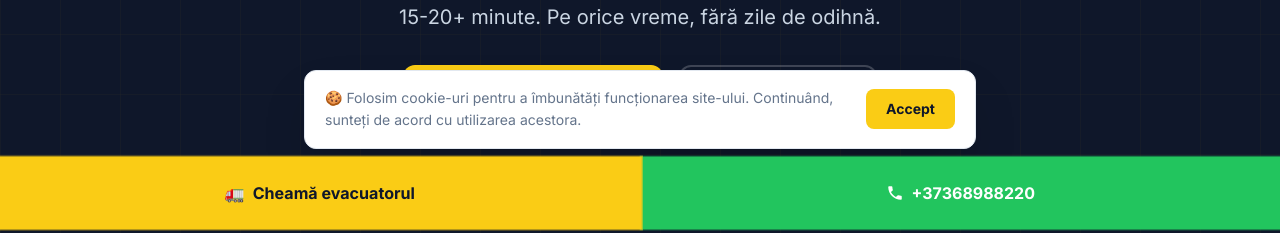
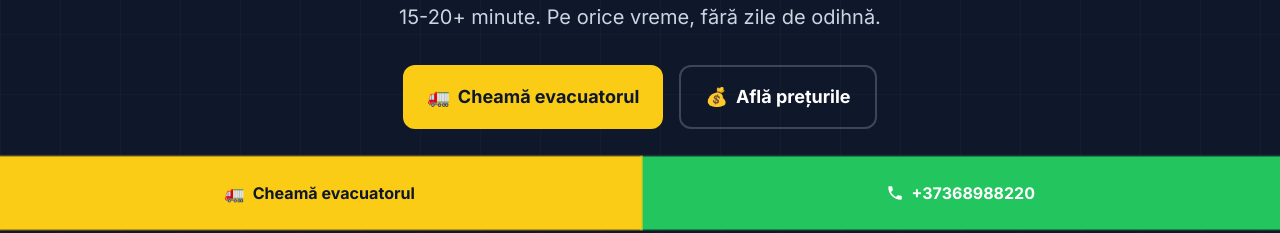
Before and after one commit to rocolusso/evacuator-service-project, a Next.js app: page / in a window 1280 px wide. Shown: the part 571-804 px from the top of the page. Built offline with nearby package versions, Linux system fonts and the light colour scheme; no server answers.

Commit message:
paused cookies CTA message

```diff
--- a/src/components/client/ClientShell.tsx
+++ b/src/components/client/ClientShell.tsx
@@ -2,10 +2,10 @@
 
 import dynamic from 'next/dynamic';
 
-const CookieConsent = dynamic(
-  () => import('./CookieConsent'),
-  { ssr: false, loading: () => null },
-);
+// const CookieConsent = dynamic(
+//   () => import('./CookieConsent'),
+//   { ssr: false, loading: () => null },
+// );
 
 const CtaPanel = dynamic(
   () => import('./CtaPanel'),
@@ -15,7 +15,7 @@ const CtaPanel = dynamic(
 export default function ClientShell() {
   return (
     <>
-      <CookieConsent />
+      {/*<CookieConsent />*/}
       <CtaPanel />
     </>
   );
```
